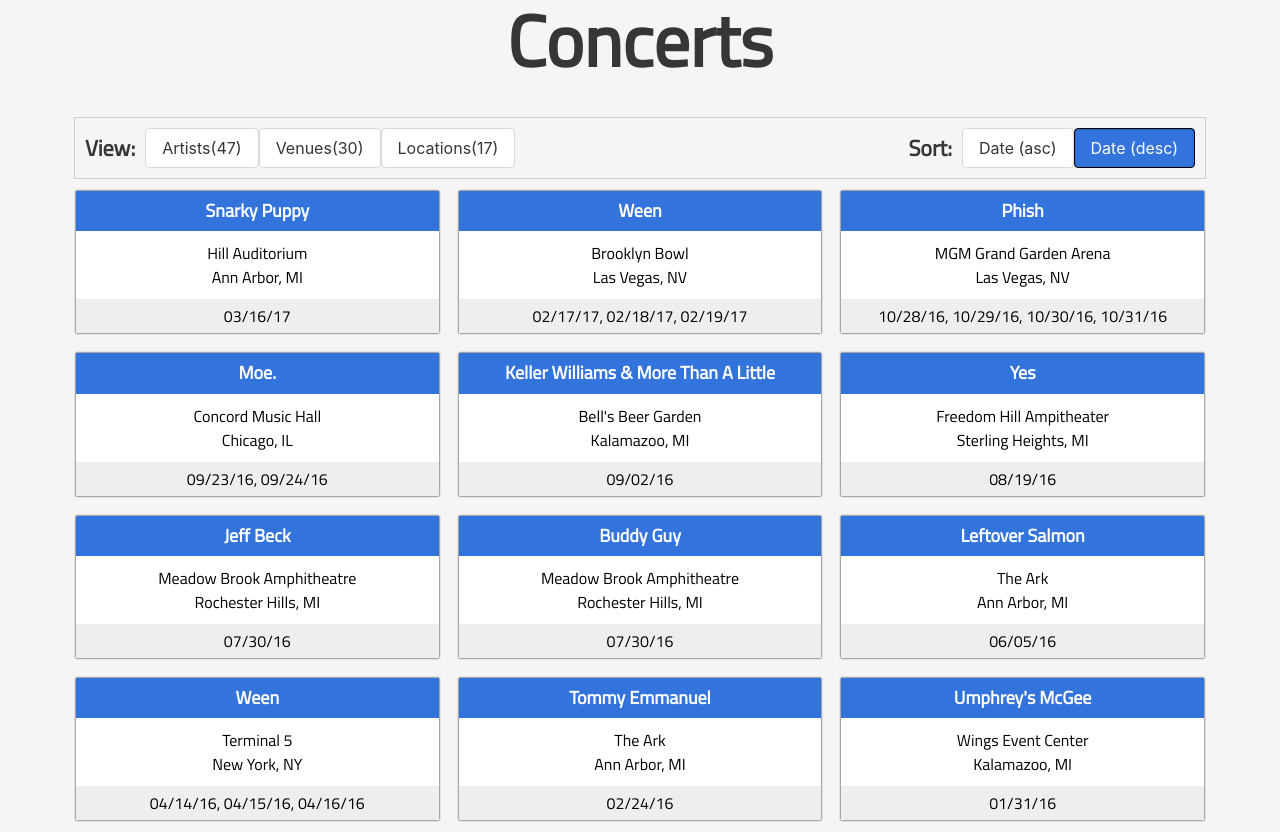
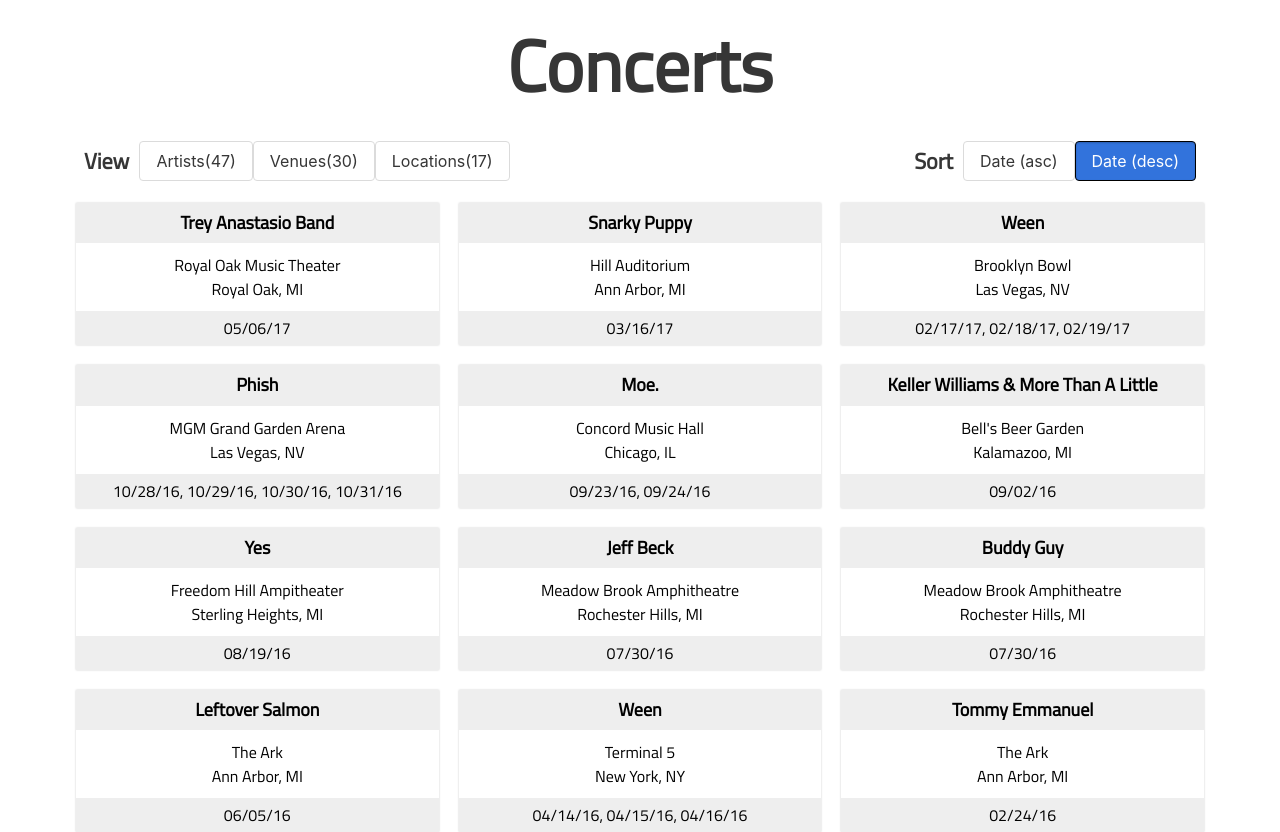
Before and after one commit to schne324/concerto, a React (Create React App) app: page / in a window 1280 px wide. Shown: the top 832 px of the page. Built offline with nearby package versions, Linux system fonts and the light colour scheme.

Commit message:
adds new data, tweaks crads

```diff
--- a/data/concerts.json
+++ b/data/concerts.json
@@ -628,5 +628,11 @@
     "dates": ["03/16/17"],
     "venue": "Hill Auditorium",
     "location": "Ann Arbor, MI"
+  },
+  {
+    "artist": "Trey Anastasio Band",
+    "dates": ["05/06/17"],
+    "venue": "Royal Oak Music Theater",
+    "location": "Royal Oak, MI"
   }
 ]
--- a/src/App.css
+++ b/src/App.css
@@ -3,7 +3,8 @@
 }
 
 .App.container .App-header h1.title {
-  margin-top: 5px;
+  margin: 25px auto;
+
 }
 
 @keyframes App-logo-spin {
--- a/src/App.js
+++ b/src/App.js
@@ -43,7 +43,7 @@
     return (
       <div className='App container' onClick={this.handleClick}>
         <div className='App-header'>
-          <h1>Concerts</h1>
+          <h1 className="title">Concerts</h1>
         </div>
         <Filters
           show={this.state.filter}
@@ -118,7 +118,7 @@
   render() {
     const sortButtons = (
       <div role='group' aria-labelledby='sort-head' className='sort-wrap'>
-        <h2 className='subtitle' id='sort-head'>Sort:</h2>
+        <h2 className='subtitle' id='sort-head'>Sort</h2>
         <button
           onClick={this.props.onSortClick}
           className='button'
@@ -153,7 +153,7 @@
           }
         }}>
           <div role='group' className='filter-wrap' aria-labelledby='view-head'>
-            <h2 className='subtitle' id='view-head'>View:</h2>
+            <h2 className='subtitle' id='view-head'>View</h2>
             <Filter className='align-left' head={'Artists'} concertKey={'artist'} data={artists} />
             <Filter head={'Venues'} concertKey={'venue'} data={venues} />
             <Filter head={'Locations'} concertKey={'location'} data={locations} />
--- a/src/index.css
+++ b/src/index.css
@@ -1,7 +1,11 @@
+html {
+  background-color: #fff;
+}
+
 body {
   margin: 0;
   padding: 0;
-  background-color: #f5f5f5;
+  background-color: #fff;
   font-family: 'Titillium Web', sans-serif;
 }
 
@@ -27,7 +31,6 @@
   display: flex;
   align-items: center;
   flex-wrap: wrap;
-  border: 1px solid #ccc;
   margin: 0 10px;
 }
 
@@ -120,7 +123,7 @@
 .concert-box > div {
   background-color: #fff;
   color: #000;
-  box-shadow: 0 0 2px #000;
+  box-shadow: 0 0 2px #ccc;
 }
 
 .concert-list {
@@ -134,8 +137,8 @@
 }
 
 .hero .concert-box .title {
-  color: #fff;
-  background-color: #3273dc;
+  color: #000;
+  background-color: #eee;
   padding: 10px;
   font-size: 18px;
   margin: 0;
```
